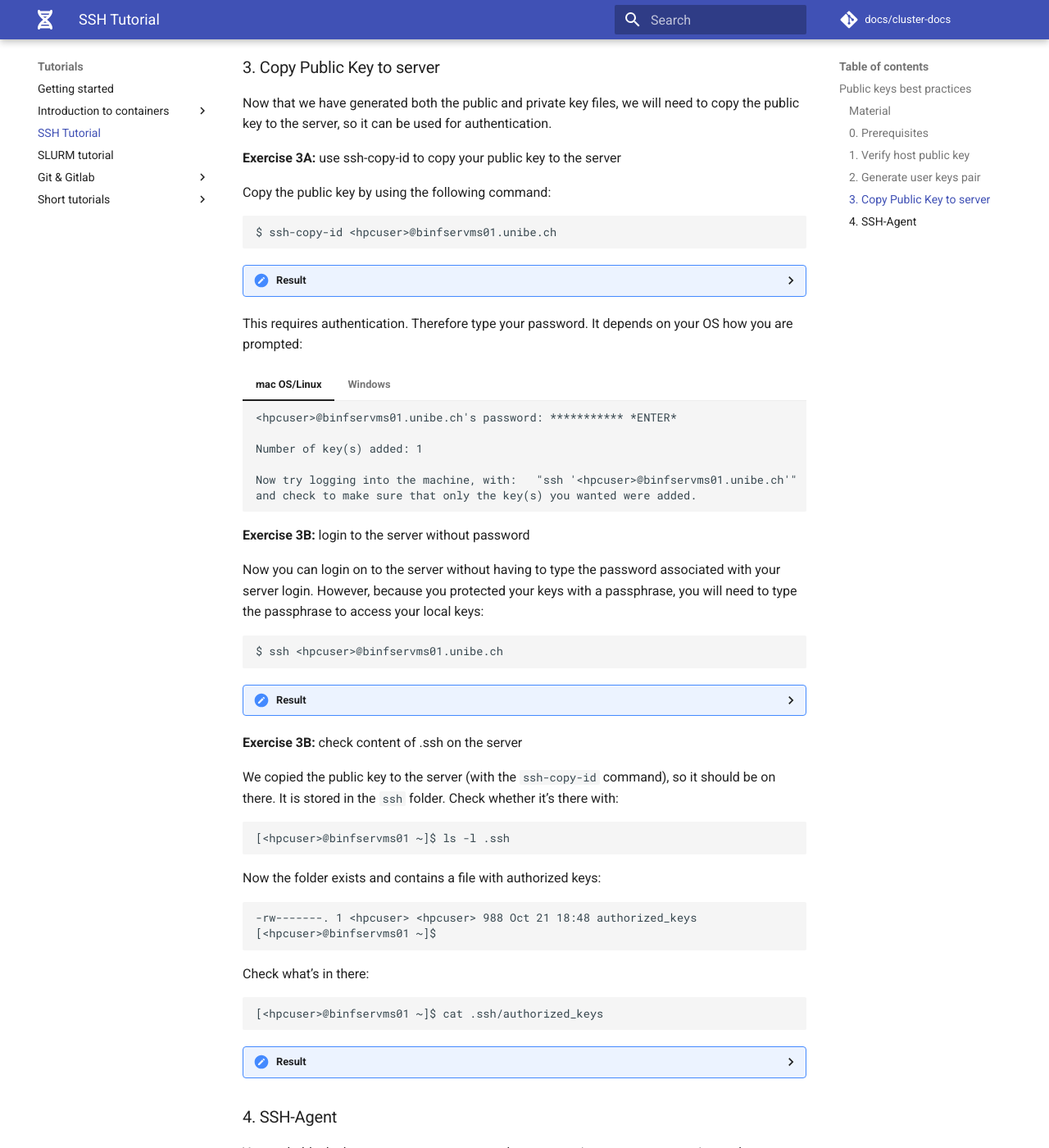
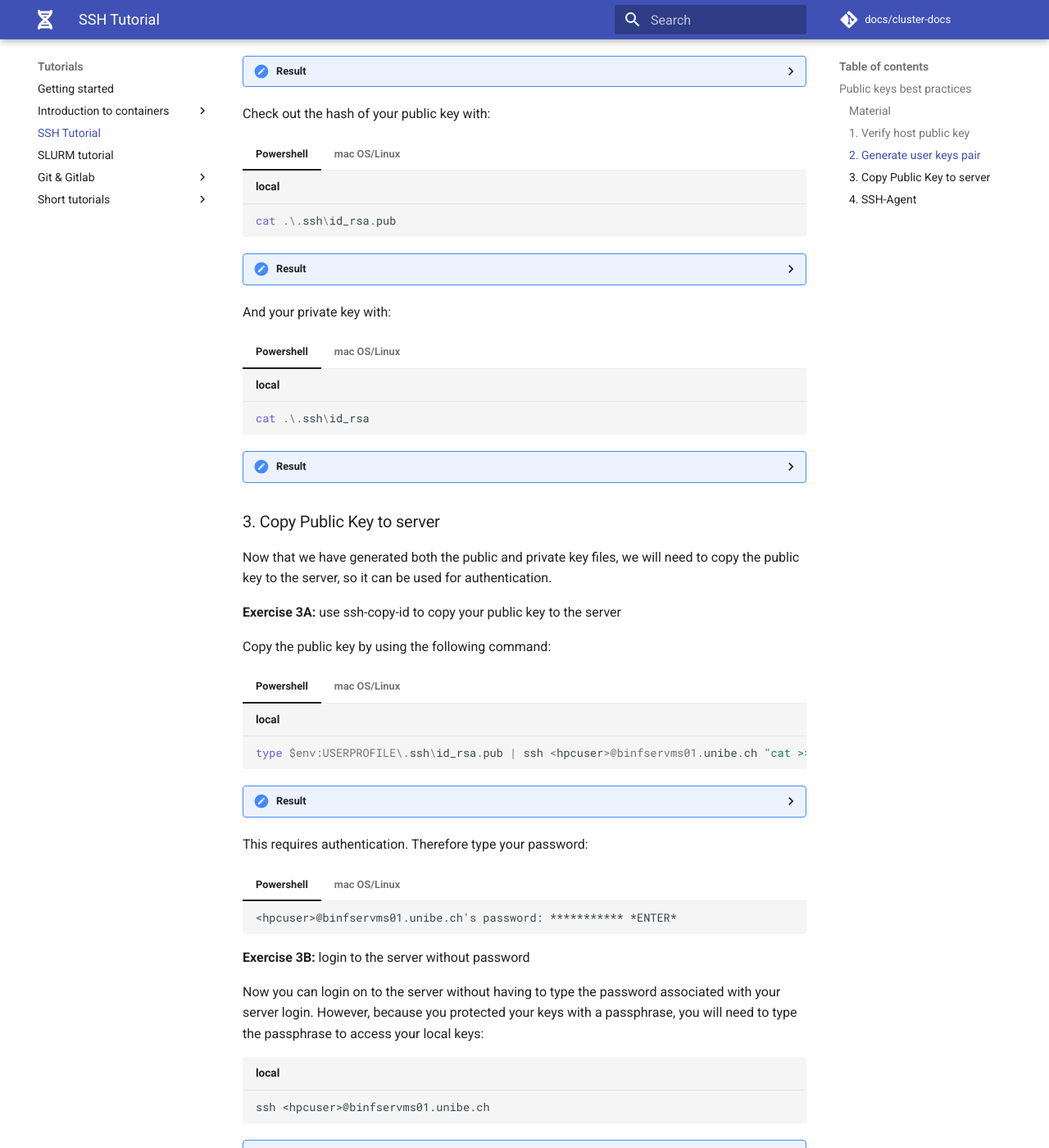
Before and after one commit to GeertvanGeest/cluster-docs, an MkDocs documentation site: the page built from docs/tutorials/SSH_tutorial.md, in a window 1280 px wide and 1400 px high, scrolled down 4234 px. Shown: the whole window at 82% size. Built offline with MkDocs 1.6.1 and Material for MkDocs 9.7.7, drawn with Linux system fonts in a browser that asks for light colours; some of the changed text lies outside the part shown.

````diff
--- a/docs/tutorials/SSH_tutorial.md
+++ b/docs/tutorials/SSH_tutorial.md
@@ -3,8 +3,6 @@
 ### Material
 
 [:fontawesome-solid-file-pdf: Download the presentation](../assets/pdf/hpc_intro.pdf){: .md-button }
-
-### 0. Prerequisites
 
 Before you start his tutorial, you will need to:
 
@@ -24,18 +22,26 @@
 >  ...
 
 !!! Note
-    In this following tutorial, prompts starting with `$` are on your local computer; prompts starting with `[<hpcuser>@binfservms01 ~]$ ` are on the remote server.
+    In this following tutorial, code snippets witht the title **"local"** are on your local computer; snippets with the tile **"remote"** are on the remote server.
 
 
 ### 1. Verify host public key
 
 **Exercise 1A:** check for existing host key
 
-Execute on your client computer:
+Open the default terminal and make sure you are in your home directory. Then execute:
 
-```
-$ ssh-keygen -F binfservms01.unibe.ch -l -f ~/.ssh/known_hosts
-```
+!!! warning "For windows users"
+    If you are on windows use **PowerShell** for these exercises. So not WSL2 or MobaXterm. The reason for this is that it complicates working with VSCode in later exercises otherwise.
+
+=== "Powershell"
+    ``` powershell title="local"
+    ssh-keygen -F binfservms01.unibe.ch -l -f .\.ssh\known_hosts
+    ```
+=== "mac OS/Linux"
+    ``` bash title="local"
+    ssh-keygen -F binfservms01.unibe.ch -l -f ~/.ssh/known_hosts
+    ```
 
 ??? done "Result"
 
@@ -55,9 +61,14 @@
 
 Because in this tutorial we will learn to verify host keys, we will first remove stored host keys if there are any.  You can remove host keys with the following command:
 
-```
-$ ssh-keygen -R binfservms01.unibe.ch -f ~/.ssh/known_hosts
-```
+=== "Powershell"
+    ``` powershell title="local"
+    ssh-keygen -R binfservms01.unibe.ch -f .\.ssh\known_hosts
+    ```
+=== "mac OS/Linux"
+    ``` bash title="local"
+    ssh-keygen -R binfservms01.unibe.ch -f ~/.ssh/known_hosts
+    ```
 
 ??? done "Result"
     ```
@@ -69,7 +80,7 @@
 
     If you have never used `ssh` before you might get an error like this (can be safely ignored):
 
-     ```
+    ```
     mkstemp: No such file or directory
     ```
 
@@ -110,7 +121,7 @@
 <hpcuser>@binfservms01.unibe.ch's password:
 ```
 
-Now you can enter your password. Depending on your type of terminal, you might not be able to see the password being typed. Also, copy-pasting might be different compared to what you are used to (e.g. pasting by right-click in PuTTY/MobaXterm).
+Now you can enter your password. Depending on your type of terminal, you might not be able to see the password being typed. Also, copy-pasting might be different compared to what you are used to (e.g. pasting by right-click in PowerShell).
 
 ??? done "Result"
     ```
@@ -124,8 +135,8 @@
 
 We will add the public key to the server at a later stage. Now, check whether you already have a key in the `.ssh` directory at the server:
 
-```
-[<hpcuser>@binfservms01 ~]$ ls .ssh
+``` bash title="remote"
+ls .ssh
 ```
 
 ??? done "Result"
@@ -139,8 +150,8 @@
 !!! warning "Warning"
     Logout before moving on to the next exercise.
 
-```
-[<hpcuser>@binfservms01 ~]$ exit
+``` bash title="remote"
+exit
 ```
 
 
@@ -153,8 +164,8 @@
 
 Now, we can generate a public and private key on your local computer. Do this with the following command:
 
-```
-$ ssh-keygen
+``` bash title="local"
+ssh-keygen
 ```
 
 This will prompt to with some questions:
@@ -200,8 +211,8 @@
 
 Now, key information has been stored in your local `.ssh` directory. Check it by typing:
 
-```
-$ ls -l .ssh
+``` bash title="local"
+ls -l .ssh
 ```
 
 ??? done "Result"
@@ -216,10 +227,14 @@
     ```
 
 Check out the hash of your public key with:
-
-```
-$ cat .ssh/id_rsa.pub
-```
+=== "Powershell"
+    ``` powershell title="local"
+    cat .\.ssh\id_rsa.pub
+    ```
+=== "mac OS/Linux"
+    ``` bash title="local"
+    cat .ssh/id_rsa.pub
+    ```
 
 ??? done "Result"
     ```
@@ -236,9 +251,14 @@
 
 And your private key with:
 
-```
-$ cat .ssh/id_rsa
-```
+=== "Powershell"
+    ``` powershell title="local"
+    cat .\.ssh\id_rsa
+    ```
+=== "mac OS/Linux"
+    ``` powershell title="local"
+    cat .ssh/id_rsa
+    ```
 
 ??? done "Result"
     ```
@@ -264,9 +284,14 @@
 
 Copy the public key by using the following command:
 
-```
-$ ssh-copy-id <hpcuser>@binfservms01.unibe.ch
-```
+=== "Powershell"
+    ``` powershell title="local"
+    type $env:USERPROFILE\.ssh\id_rsa.pub | ssh <hpcuser>@binfservms01.unibe.ch "cat >> .ssh/authorized_keys"
+    ```
+=== "mac OS/Linux"
+    ``` bash title="local"
+    ssh-copy-id <hpcuser>@binfservms01.unibe.ch
+    ```
 
 ??? done "Result"
     ```
@@ -282,9 +307,12 @@
     <hpcuser>@binfservms01.unibe.ch's password:
     ```
 
-This requires authentication. Therefore type your password. It depends on your OS how you are prompted:
+This requires authentication. Therefore type your password:
 
-
+=== "Powershell"
+    ```
+    <hpcuser>@binfservms01.unibe.ch's password: *********** *ENTER*
+    ```
 === "mac OS/Linux"
     ```
     <hpcuser>@binfservms01.unibe.ch's password: *********** *ENTER*
@@ -294,19 +322,14 @@
     Now try logging into the machine, with:   "ssh '<hpcuser>@binfservms01.unibe.ch'"
     and check to make sure that only the key(s) you wanted were added.
     ```
-=== "Windows"
-    You will be prompted for your password:
 
-    <figure>
-      <img src="../../assets/images/passphrase_while_copy.png" width="300"/>
-    </figure>
 
 **Exercise 3B:** login to the server without password
 
 Now you can login on to the server without having to type the password associated with your server login. However, because you protected your keys with a passphrase, you will need to type the passphrase to access your local keys:
 
-```
-$ ssh <hpcuser>@binfservms01.unibe.ch
+``` bash title="local"
+ssh <hpcuser>@binfservms01.unibe.ch
 ```
 
 ??? done "Result"
@@ -327,8 +350,8 @@
 
 We copied the public key to the server (with the `ssh-copy-id` command), so it should be on there. It is stored in the `ssh` folder. Check whether it's there with:
 
-```
-[<hpcuser>@binfservms01 ~]$ ls -l .ssh
+``` bash title="remote"
+ls -l .ssh
 ```
 
 Now the folder exists and contains a file with authorized keys:
@@ -340,8 +363,8 @@
 
 Check what's in there:
 
-```
-[<hpcuser>@binfservms01 ~]$ cat .ssh/authorized_keys
+```bash title="remote"
+cat .ssh/authorized_keys
 ```
 
 ??? done "Result"
@@ -366,7 +389,24 @@
 You probably don't want to re-type your passphrase every time you are connecting to the server. We will use `ssh-agent` to enable you to access your keys without having to type your passphrase every time you want to use them.
 
 !!! note
-    This part is platform dependent. Choose here therefore either **mac OS/Linux** or **Windows**.
+    This part is platform dependent. Choose here therefore either **PowerShell** or **mac OS/Linux**.
+
+=== "PowerShell"
+
+    Open PowerShell in admin mode (right-click on the PowerShell icon and choose "Run as administrator"). Then type:
+
+    ```
+    Get-Service ssh-agent | Set-Service -StartupType Automatic -PassThru | Start-Service
+    ```
+
+    To start the ssh-agent without the need to restart your system:
+
+    ```
+    start-ssh-agent.cmd
+    ```
+
+    You will be prompted for the password of your key. Type it and hit *ENTER*.
+
 
 === "mac OS/Linux"
 
@@ -400,82 +440,95 @@
         Agent pid 23765
         ```
 
+**Exercise 4C:** List identities
+
+We have not added any identities to `ssh-agent` yet:
+
+```
+$ ssh-add -l
+```
+
+```
+The agent has no identities.
+$
+```
 
 
-    **Exercise 4C:** List identities
+**Exercise 4D:** add a key to ssh-agent
 
-    We have not added any identities to `ssh-agent` yet:
+So let's add our private key:
 
+=== "Powershell"
+    ``` powershell title="local"
+    ssh-add .\.ssh\id_rsa
     ```
-    $ ssh-add -l
+=== "mac OS/Linux"
+    ``` bash title="local"
+    $ ssh-add .ssh/id_rsa
     ```
 
-    ```
-    The agent has no identities.
-    $
-    ```
+This will require your passphrase:
 
+```
+Enter passphrase for .ssh/id_rsa: ************* *ENTER*
+Identity added: .ssh/id_rsa (<user>@laptop)
+$
+```
 
-    **Exercise 4D:** add a key to ssh-agent
+**Exercise 4E:** List identities
 
-    So let's add our private key:
+Now check whether the identity has been added.
 
-    ```
-    $ ssh-add .ssh/id_rsa
-    ```
-    This will require your passphrase:
+```
+$ ssh-add -l
+```
 
-    ```
-    Enter passphrase for .ssh/id_rsa: ************* *ENTER*
-    Identity added: .ssh/id_rsa (<user>@laptop)
-    $
-    ```
+Your key hash should appear:
 
-    **Exercise 4E:** List identities
+```
+3072 SHA256:uw6W41Pg5MMLKwASHK1G3JhRe+UOUQyt4NHNp2grVTo <user>@laptop (RSA)
+```
 
-    Now check whether the identity has been added.
+**Exercise 4F:** use ssh-agent
 
-    ```
-    $ ssh-add -l
-    ```
+Since `ssh-agent` is running and has your private key added to it, you don't have to re-type your password if you want to acces your keys:
+
+```
+$ ssh <hpcuser>@binfservms01.unibe.ch
+```
+
+Will result in:
+
+```
+    ___ ____  _   _   _     _                         _           _
+|_ _| __ )| | | | | |   (_)_ __  _   ___  __   ___| |_   _ ___| |_ ___ _ __
+    | ||  _ \| | | | | |   | | '_ \| | | \ \/ /  / __| | | | / __| __/ _ \ '__|
+    | || |_) | |_| | | |___| | | | | |_| |>  <  | (__| | |_| \__ \ ||  __/ |
+|___|____/ \___/  |_____|_|_| |_|\__,_/_/\_\  \___|_|\__,_|___/\__\___|_|
+
+Last login: Wed Oct 21 18:47:46 2020 from dhcp-99-231.vpn.unibe.ch
+[<hpcuser>@binfservms01 ~]$
+```
+
+**Exercise 4G:** reuse a running ssh-agent from a new terminal
+
+Open a new terminal, and check which identities are known by `ssh-agent`:
+
+```
+$ ssh-add -l
+```
+
+=== "Powershell"
 
     Your key hash should appear:
 
     ```
     3072 SHA256:uw6W41Pg5MMLKwASHK1G3JhRe+UOUQyt4NHNp2grVTo <user>@laptop (RSA)
-    $
     ```
 
+    This means that ssh agent will always run in the background, even if you close your terminal, or restart your comptuer.
 
-    **Exercise 4F:** use ssh-agent
-
-    Since `ssh-agent` is running and has your private key added to it, you don't have to re-type your password if you want to acces your keys:
-
-    ```
-    $ ssh <hpcuser>@binfservms01.unibe.ch
-    ```
-
-    Will result in:
-
-    ```
-     ___ ____  _   _   _     _                         _           _
-    |_ _| __ )| | | | | |   (_)_ __  _   ___  __   ___| |_   _ ___| |_ ___ _ __
-     | ||  _ \| | | | | |   | | '_ \| | | \ \/ /  / __| | | | / __| __/ _ \ '__|
-     | || |_) | |_| | | |___| | | | | |_| |>  <  | (__| | |_| \__ \ ||  __/ |
-    |___|____/ \___/  |_____|_|_| |_|\__,_/_/\_\  \___|_|\__,_|___/\__\___|_|
-
-    Last login: Wed Oct 21 18:47:46 2020 from dhcp-99-231.vpn.unibe.ch
-    [<hpcuser>@binfservms01 ~]$
-    ```
-
-
-    **Exercise 4G:** reuse a running ssh-agent from a new terminal
-
-    Open a new terminal, and check which identities are known by `ssh-agent`:
-
-    ```
-    $ ssh-add -l
-    ```
+=== "Mac OS/Linux"
 
     The added identities are gone:
 
@@ -496,83 +549,22 @@
         Agent pid 23765
         ```
 
+**Exercise 4H:** use ssh-agent
 
-    **Exercise 4H:** use ssh-agent
+Now, that we have access to the `ssh-agent`, we can login without the requirement of a passphrase:
 
-    Now, that we have access to the `ssh-agent` again, we can login without the requirement of a passphrase:
+```
+$ ssh <hpcuser>@binfservms01.unibe.ch
+```
 
+??? done "Result"
     ```
-    $ ssh <hpcuser>@binfservms01.unibe.ch
+        ___ ____  _   _   _     _                         _           _
+    |_ _| __ )| | | | | |   (_)_ __  _   ___  __   ___| |_   _ ___| |_ ___ _ __
+        | ||  _ \| | | | | |   | | '_ \| | | \ \/ /  / __| | | | / __| __/ _ \ '__|
+        | || |_) | |_| | | |___| | | | | |_| |>  <  | (__| | |_| \__ \ ||  __/ |
+    |___|____/ \___/  |_____|_|_| |_|\__,_/_/\_\  \___|_|\__,_|___/\__\___|_|
+
+    Last login: Wed Oct 21 18:47:46 2020 from dhcp-99-231.vpn.unibe.ch
+    [<hpcuser>@binfservms01 ~]$
     ```
-
-    ??? done "Result"
-        ```
-         ___ ____  _   _   _     _                         _           _
-        |_ _| __ )| | | | | |   (_)_ __  _   ___  __   ___| |_   _ ___| |_ ___ _ __
-         | ||  _ \| | | | | |   | | '_ \| | | \ \/ /  / __| | | | / __| __/ _ \ '__|
-         | || |_) | |_| | | |___| | | | | |_| |>  <  | (__| | |_| \__ \ ||  __/ |
-        |___|____/ \___/  |_____|_|_| |_|\__,_/_/\_\  \___|_|\__,_|___/\__\___|_|
-
-        Last login: Wed Oct 21 18:47:46 2020 from dhcp-99-231.vpn.unibe.ch
-        [<hpcuser>@binfservms01 ~]$
-        ```
-
-=== "Windows"
-
-    **Exercise 4A:** List identities
-
-    ```sh
-    ssh-add -l
-    ```
-
-    ??? done "Result"
-        ```
-        error fetching identities for protocol 1: agent refused operation
-        error fetching identities for protocol 2: agent refused operation
-        The agent has no identities.
-        ```
-
-    **Exercise 4B:** Change the MobaXterm SSH configuration
-
-    In the MobaXterm gui go to **settings > configuration > SSH**. Check the option "Check Use internal SSH agent "MobAgent"" and uncheck "Use external Pageant". So it looks like this:
-
-    <figure>
-      <img src="../../assets/images/check_mobagent.png" width="700"/>
-    </figure>
-
-    You will be prompted to restart MobaXterm. Choose "Yes".
-
-    From now on, at startup you are asked to give your password for the rsa key (This is the one you chose at exercise 2A):
-
-    <figure>
-      <img src="../../assets/images/passphrase_at_startup.png" width="300"/>
-    </figure>
-
-    **Exercise 4C:** Check whether the identity is added:
-
-    ```sh
-    ssh-add -l
-    ```
-
-    ??? done "Result"
-        ```sh
-        2048 SHA256:iOWN8KEErX5BpIZQg0+zTPMfn6rtOg/l362yFQiY3fs Imported-Openssh-Key: C:\Users\<username>\DOCUME~1\MobaXterm\home\.ssh\id_rsa (RSA)
-        ```
-
-    **Exercise 4D:** Login without a passphrase, but with a passphrase protected key.
-
-    ```sh
-    $ ssh <hpcuser>@binfservms01.unibe.ch
-    ```
-
-    ??? done "Result"
-        ```
-         ___ ____  _   _   _     _                         _           _
-        |_ _| __ )| | | | | |   (_)_ __  _   ___  __   ___| |_   _ ___| |_ ___ _ __
-         | ||  _ \| | | | | |   | | '_ \| | | \ \/ /  / __| | | | / __| __/ _ \ '__|
-         | || |_) | |_| | | |___| | | | | |_| |>  <  | (__| | |_| \__ \ ||  __/ |
-        |___|____/ \___/  |_____|_|_| |_|\__,_/_/\_\  \___|_|\__,_|___/\__\___|_|
-
-        Last login: Wed Oct 21 18:47:46 2020 from dhcp-99-231.vpn.unibe.ch
-        [<hpcuser>@binfservms01 ~]$
-        ```
````
